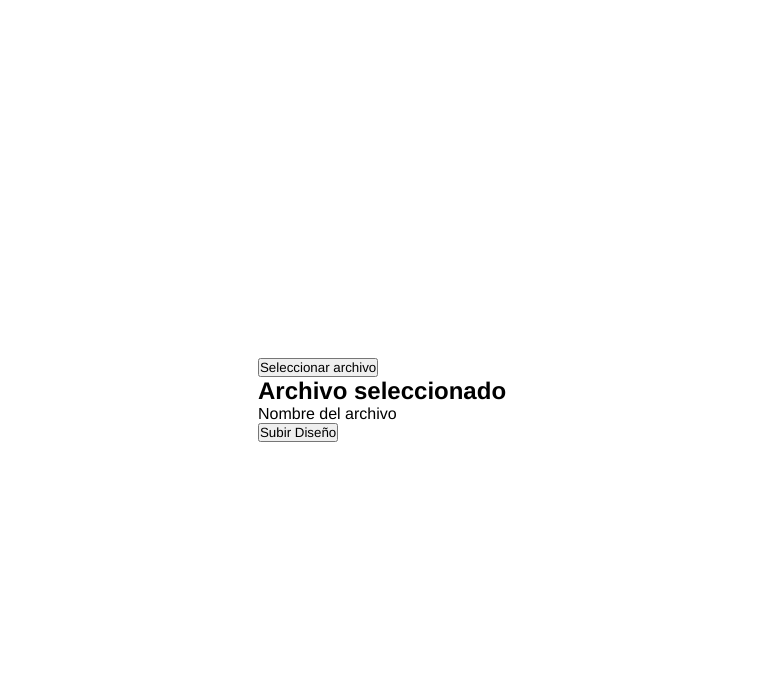
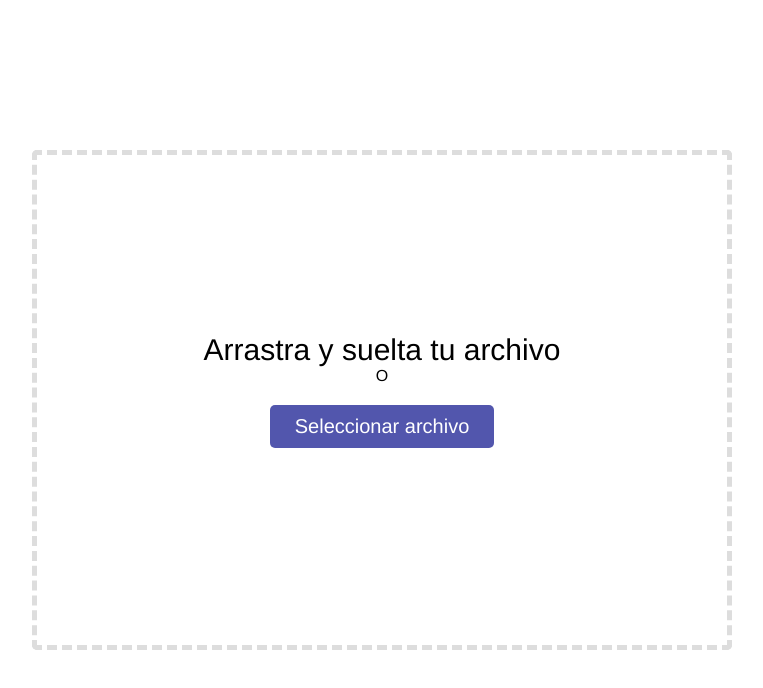
Before and after one commit to Orhugo/Front-Eco3DPrint, a React app: page / in a window 1280 px wide. Shown: the top 688 px of the page, without its empty margins (258-1021 px from the left). Built offline with nearby package versions, Linux system fonts and the light colour scheme; the HTML template or start-up script is replaced by a standard one.

Commit message:
Vista VisualizarSTL y mejora de SubirArchivo

```diff
--- a/package.json
+++ b/package.json
@@ -11,14 +11,15 @@
     "deploy": "gh-pages -d dist"
   },
   "dependencies": {
-    "axios": "^1.5.1",
     "@emotion/react": "^11.11.1",
     "@emotion/styled": "^11.11.0",
     "@fontsource/roboto": "^5.0.8",
     "@mui/material": "^5.14.12",
+    "axios": "^1.5.1",
     "gh-pages": "^6.0.0",
     "react": "^18.2.0",
-    "react-dom": "^18.2.0"
+    "react-dom": "^18.2.0",
+    "react-stl-viewer": "^2.3.0"
   },
   "devDependencies": {
     "@types/react": "^18.2.15",
--- a/src/SubirArchivo.jsx
+++ b/src/SubirArchivo.jsx
@@ -1,6 +1,6 @@
 import "./styles/SubirArchivo.css";
 import Axios from "axios";
-import React, { useRef } from "react";
+import React, { useRef, useState } from "react";
 
 function SubirArchivo() {
   const fileInputRef = useRef(null);
@@ -30,43 +30,48 @@ function SubirArchivo() {
     }
   };
 
+  const [files, setFiles] = useState(null);
+  const inputRef = useRef();
+
+  const handleDragOver = (event) => {
+    event.preventDefault();
+  };
+
+  const handleDrop = (event) => {
+    event.preventDefault();
+    setFiles(event.dataTransfer.files)
+  };
+
+  // send files to the server // learn from my other video
+  const handleUpload = () => {
+    const formData = new FormData();
+    formData.append("Files", files);
+    console.log(formData.getAll())
+    // fetch(
+    //   "link", {
+    //     method: "POST",
+    //     body: formData
+    //   }
+    // )
+  };
+
   return (
-    <div>
-      <div className="container">
-        <div className="archivoSeleccionado">
-          <div className="textoArchivo">
+    <div className="drag-area">
       <input
         type="file"
+        file
+        hidden
         ref={fileInputRef}
         style={{ display: "none" }}
         onChange={handleFileChange}
         accept=".stl"
       />
+
+      <h2>Arrastra y suelta tu archivo</h2>
+      <p>O</p>
       <button onClick={handleFileSelect}>Seleccionar archivo</button>
-            <h2>Archivo seleccionado</h2>
-            <p>Nombre del archivo</p>
-          </div>
-        </div>
-        <div className="containerBtnSubir">
-          <button className="btnSubir">Subir Diseño</button>
-        </div>
-      </div>
     </div>
   );
 }
 
-// return (
-//   <div className="container">
-//     <div className="archivoSeleccionado">
-//       <div className="textoArchivo">
-//         <h2>Archivo seleccionado</h2>
-//         <p>Nombre del archivo</p>
-//       </div>
-//     </div>
-//     <div className="containerBtnSubir">
-//       <button className="btnSubir">Subir Diseño</button>
-//     </div>
-//   </div>
-// );
-
 export default SubirArchivo;
--- a/src/styles/SubirArchivo.css
+++ b/src/styles/SubirArchivo.css
@@ -13,7 +13,7 @@ body{
 }
 
 .drag-area{
-  border: 5px dashed #797979;
+  border: 5px dashed #ddd;
   height: 500px;
   width: 700px;
   border-radius: 5px;
@@ -22,6 +22,60 @@ body{
   justify-content: center;
   flex-direction: column;
 }
+
+.drag-area.active{
+  background-color: #b8d4fe;
+  color:black;
+  border: 2px dashed #618ac9;
+}
+
+.drag-area h2{
+  font-size: 30px;
+  font-weight: 500;
+  color: #000;
+}
+
+.drag-area span{
+  font-size: 25px;
+  color: #000;
+}
+
+.drag-area button{
+  padding: 10px 25px;
+  font-size: 20px;
+  border: 0;
+  outline: none;
+  background-color: #5256ad;
+  color: white;
+  border-radius: 5px;
+  cursor: pointer;
+  margin: 20px;
+}
+
+.file-container{
+  display:flex;
+  align-items: center;
+  gap: 10px;
+  padding: 10px;
+  border: solid 1px #ddd;
+}
+
+#preview{
+  margin-top: 10px;
+}
+
+.status-text{
+  padding: 0 10px;
+}
+
+.success{
+  color: #52ad5a;
+}
+
+.failure{
+  color: #ff0000;
+}
+
 
 /* .container {
   margin: 30px 150px;
```
Also changed, not shown: src/VisualizarSTL.jsx (added, +30 -0 lines), 2 other files (tests, documents, lock files or other folders). Lines whose indentation alone changed are shown as unchanged.
